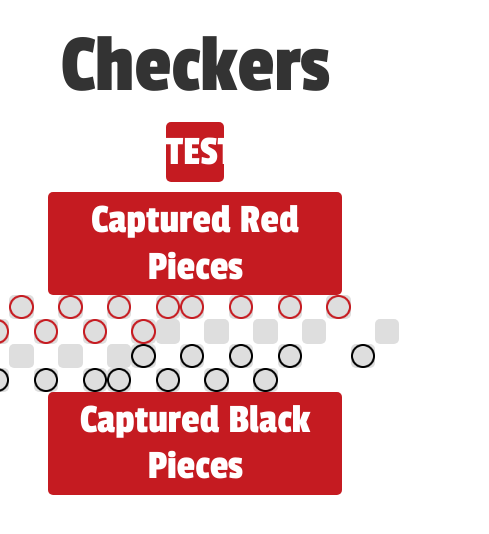
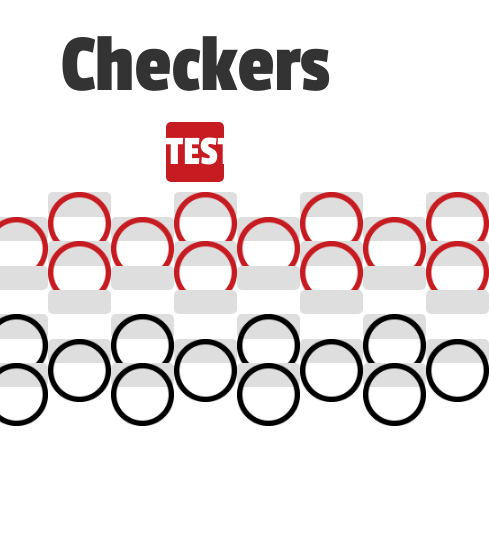
Before and after one commit to cdodge89/Checkers, a plain HTML site: page index.html in a window 390 px wide. Shown: the whole page, 489 px wide, since content can reach past the window. Drawn offline with nearby package versions, Linux system fonts and the light colour scheme.

Commit message:
final commit for refactor

```diff
--- a/Checkers.css
+++ b/Checkers.css
@@ -18,8 +18,10 @@ h3{
 .blackSquare{
 	width: 6.25vw;
 	max-width: 112px;
+	min-width: 63px;
 	height: 6.25vw;
 	max-height: 112px;
+	/*min-height: 63px;*/
 	background: rgba(5,5,5,0);
 	float: left;
 }
@@ -39,8 +41,10 @@ li{
 .whiteSquare{
 	width: 6.25vw;
 	max-width: 112px;
+	min-width: 63px;
 	height: 6.25vw;
 	max-height: 112px;
+	/*min-height: 63px;*/
 	background: #DEDEDE;
 	float: left;
 	border-radius: 5px;
@@ -54,6 +58,9 @@ li{
 #gameBoard{
 	width: 100%;
 	max-width:896px;
+	max-height:896px;
+	min-width: 504px;
+	/*min-height: 504px;*/
 }
 .no-padding{
 	padding-left: 0px;
@@ -74,6 +81,9 @@ img{
 	margin: 10px auto;
 	border-radius: 5px;
 }
+#test-btn:hover{
+	background: #911418;
+}
 .whiteText{
 	color: white;
 }
--- a/Checkers.js
+++ b/Checkers.js
@@ -164,6 +164,8 @@ $(document).ready(function(){
 			if(index < idArr.length){
 			clickCell(idArr[index]);
 				index++;
+			} else{
+				window.clearInterval(testIntervalID);
 			}
 		},250);
 	});
--- a/index.html
+++ b/index.html
@@ -11,18 +11,18 @@
 		<h1>Checkers</h1>
 		<div id="test-btn">TEST</div>
 		<div class="row">
-			<div class="col-md-3 no-padding">
+			<div class="col-md-3 hidden-sm hidden-xs no-padding">
 				<h3>Captured Red Pieces</h3>
 				<div class="prison" id="red-prison">
 
 				</div>
 			</div>
-			<div class="col-md-6 no-padding">
+			<div class="col-md-6 col-sm-12 no-padding">
 				<div class="container no-padding" id="gameBoard">
 
 				</div>
 			</div>
-			<div class="col-md-3 no-padding">
+			<div class="col-md-3 hidden-sm hidden-xs no-padding">
 				<h3>Captured Black Pieces</h3>
 				<div class="prison" id="black-prison">
 
```
Lines whose indentation alone changed are shown as unchanged.
